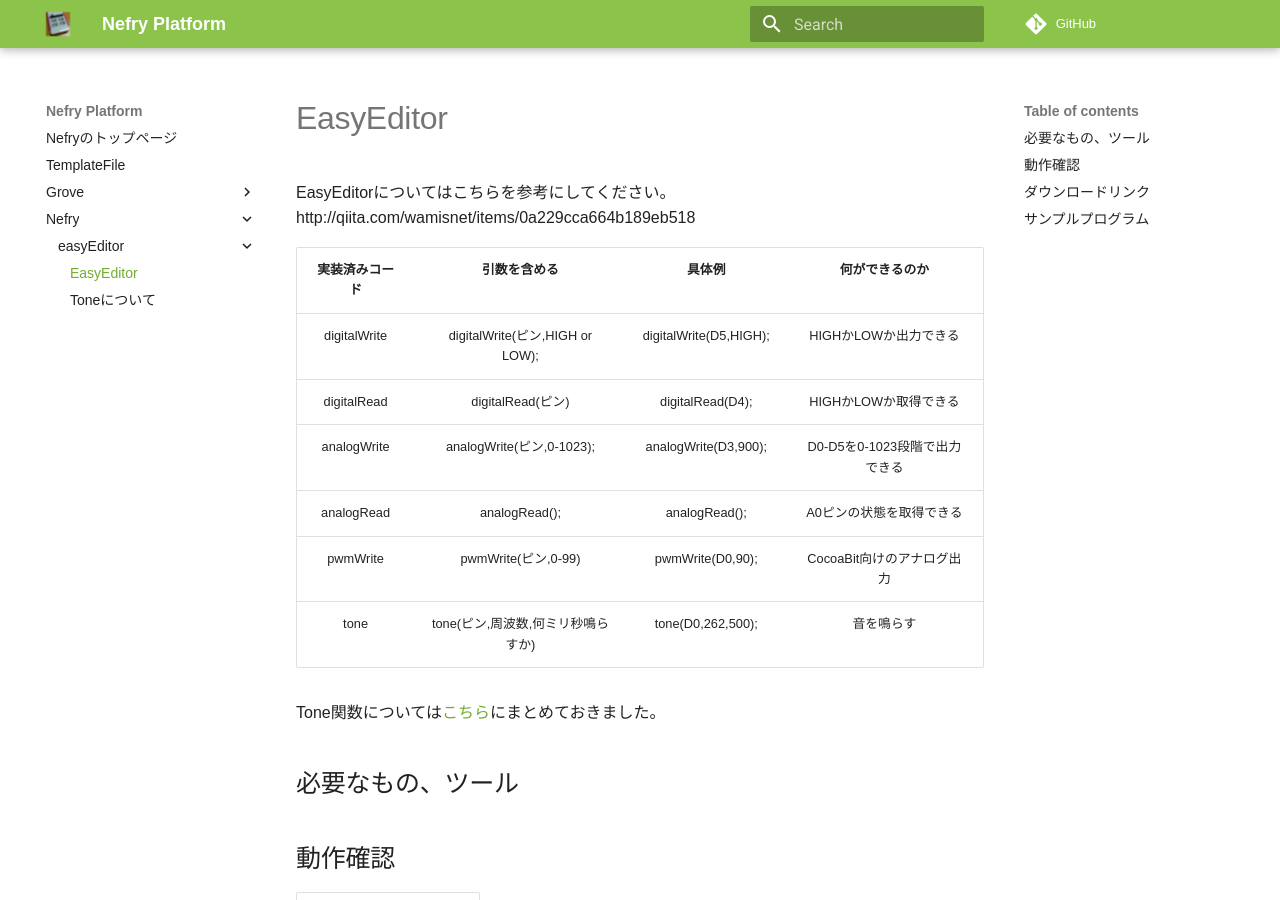
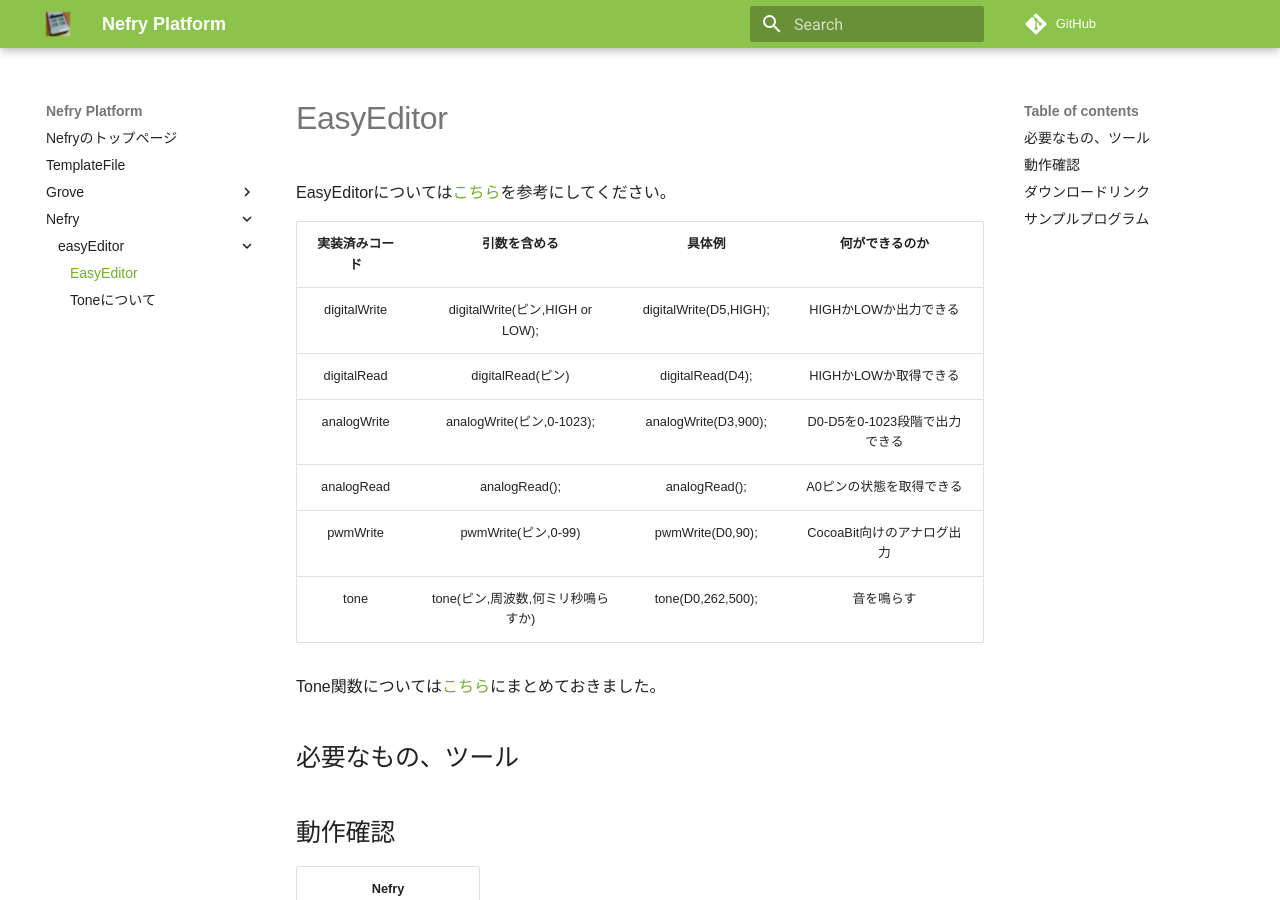
Before and after one commit to Nefry-Community/ProgramMaster, an MkDocs documentation site: the page built from docs/Nefry/easyEditor/easyEditor.md, in a window 1280 px wide and 900 px high. Built offline with MkDocs 1.6.1 and Material for MkDocs 9.7.7, drawn with Linux system fonts in a browser that asks for light colours; comment, search, counter and statistics services are not loaded.

Commit message:
URLを有効に

```diff
--- a/docs/Nefry/easyEditor/easyEditor.md
+++ b/docs/Nefry/easyEditor/easyEditor.md
@@ -1,8 +1,8 @@
 # EasyEditor
 
 <!-- プログラムの内容を記載してください。  -->
-EasyEditorについてはこちらを参考にしてください。
-http://qiita.com/wamisnet/items/0a229cca664b189eb518
+EasyEditorについては[こちら](http://qiita.com/wamisnet/items/0a229cca664b189eb518)を参考にしてください。
+
 
 |実装済みコード|引数を含める|具体例|何ができるのか|
 |:---:|:---:|:---:|:---:|
```
